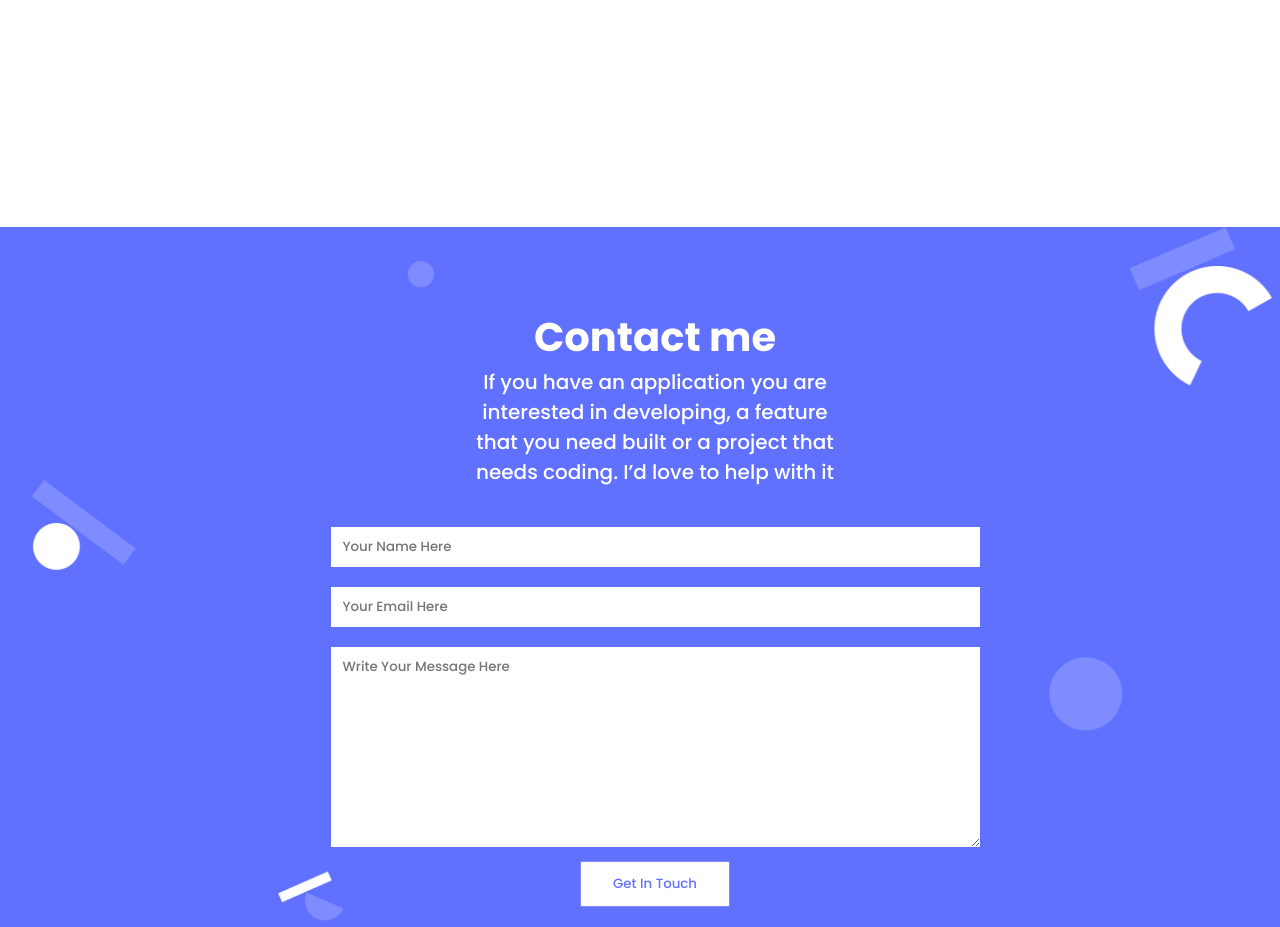
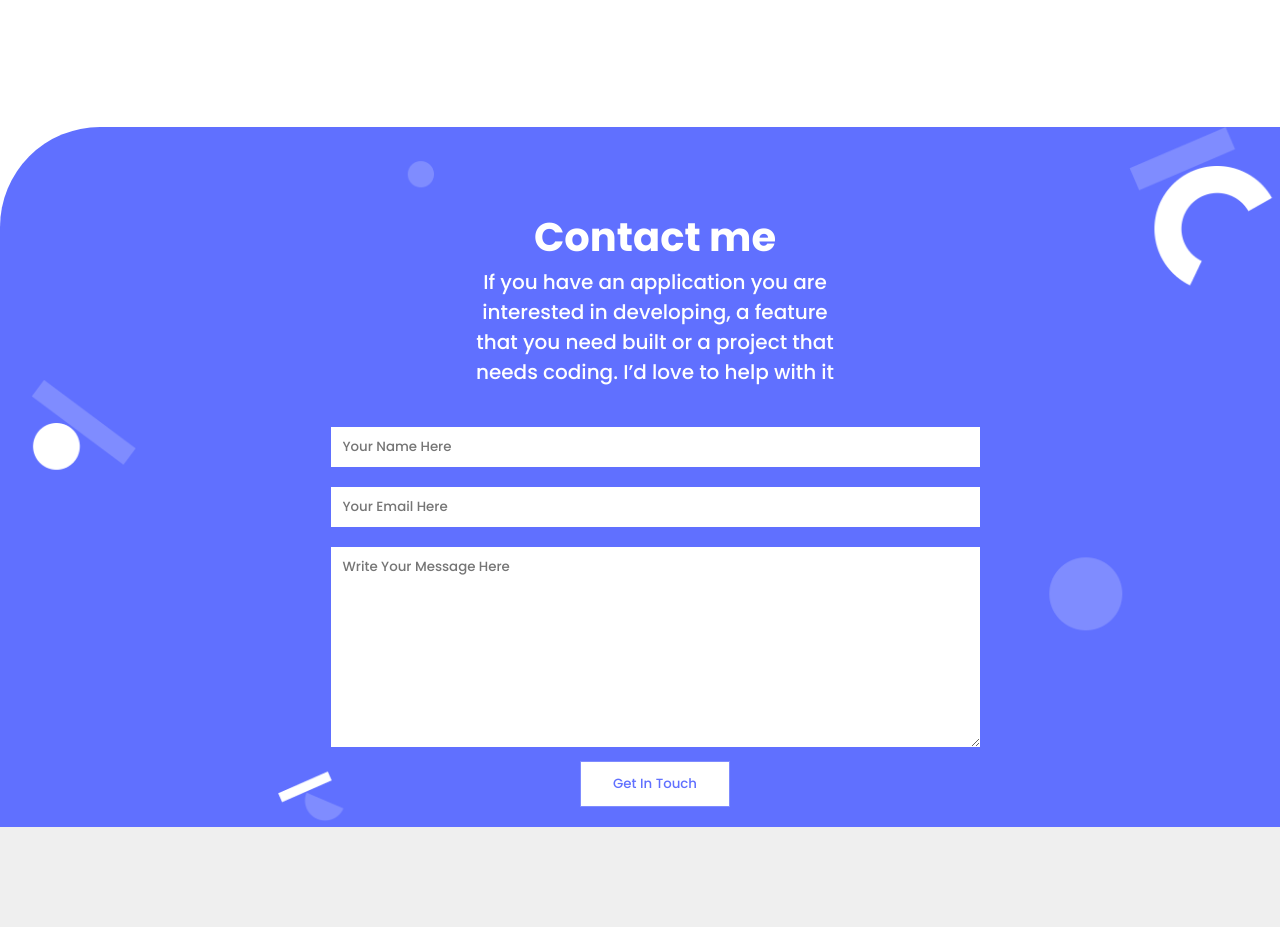
Before and after one commit to Atril33/My_Portfolio_complete, a plain HTML site: page index.html in a window 1280 px wide. Shown: the part 3703-4630 px from the top of the page. After the commit the page ends 4530 px from the top, so only its background shows below. Drawn offline with Linux system fonts and the light colour scheme.

Commit message:
Updated Style.css File

```diff
--- a/style.css
+++ b/style.css
@@ -376,7 +376,9 @@ nav {
   height: 700px;
   display: flex;
   padding: 0 30px;
+  margin-top: -100px;
   justify-items: center;
+  border-top-left-radius: 100px;
 }
 
 .bottom_image {
```
